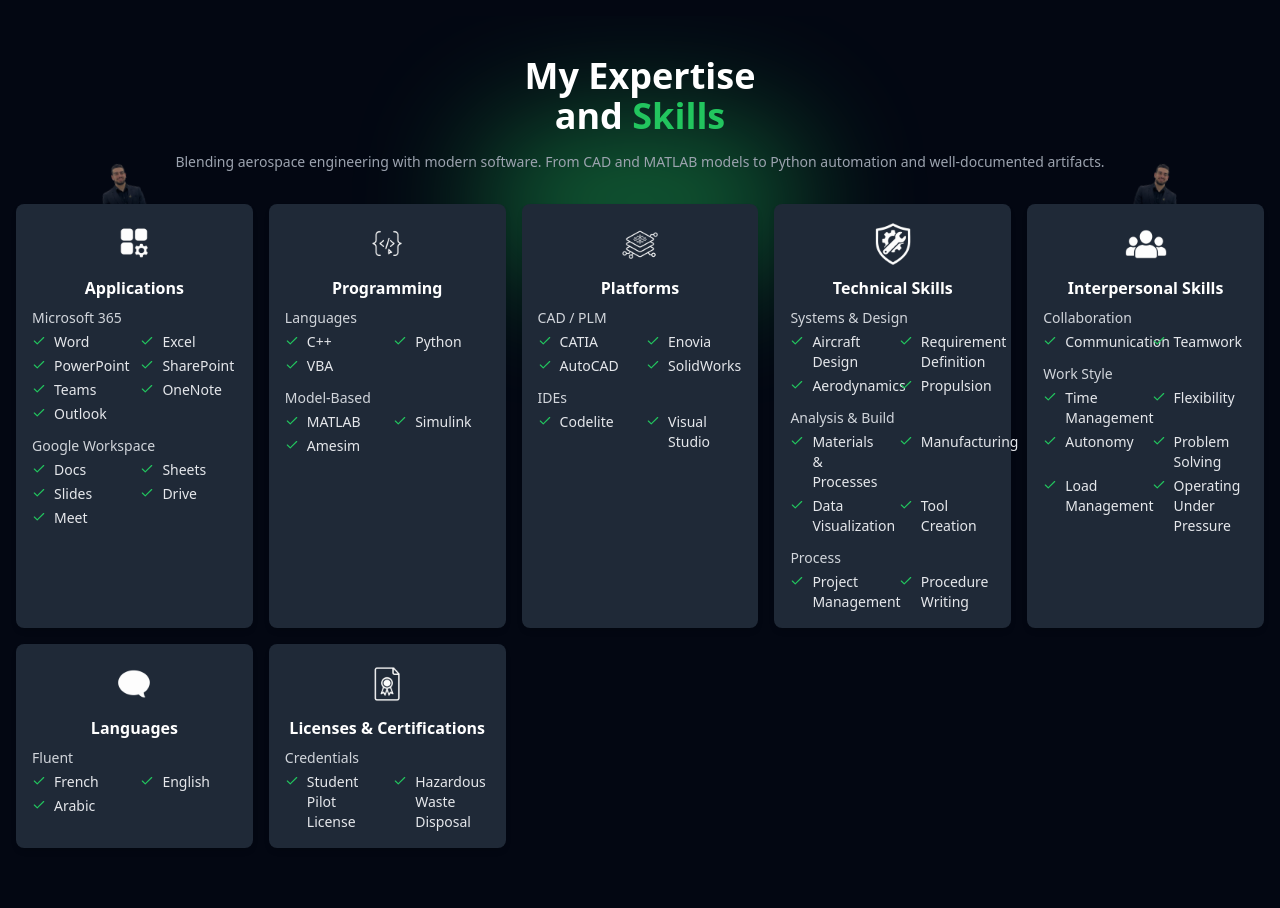
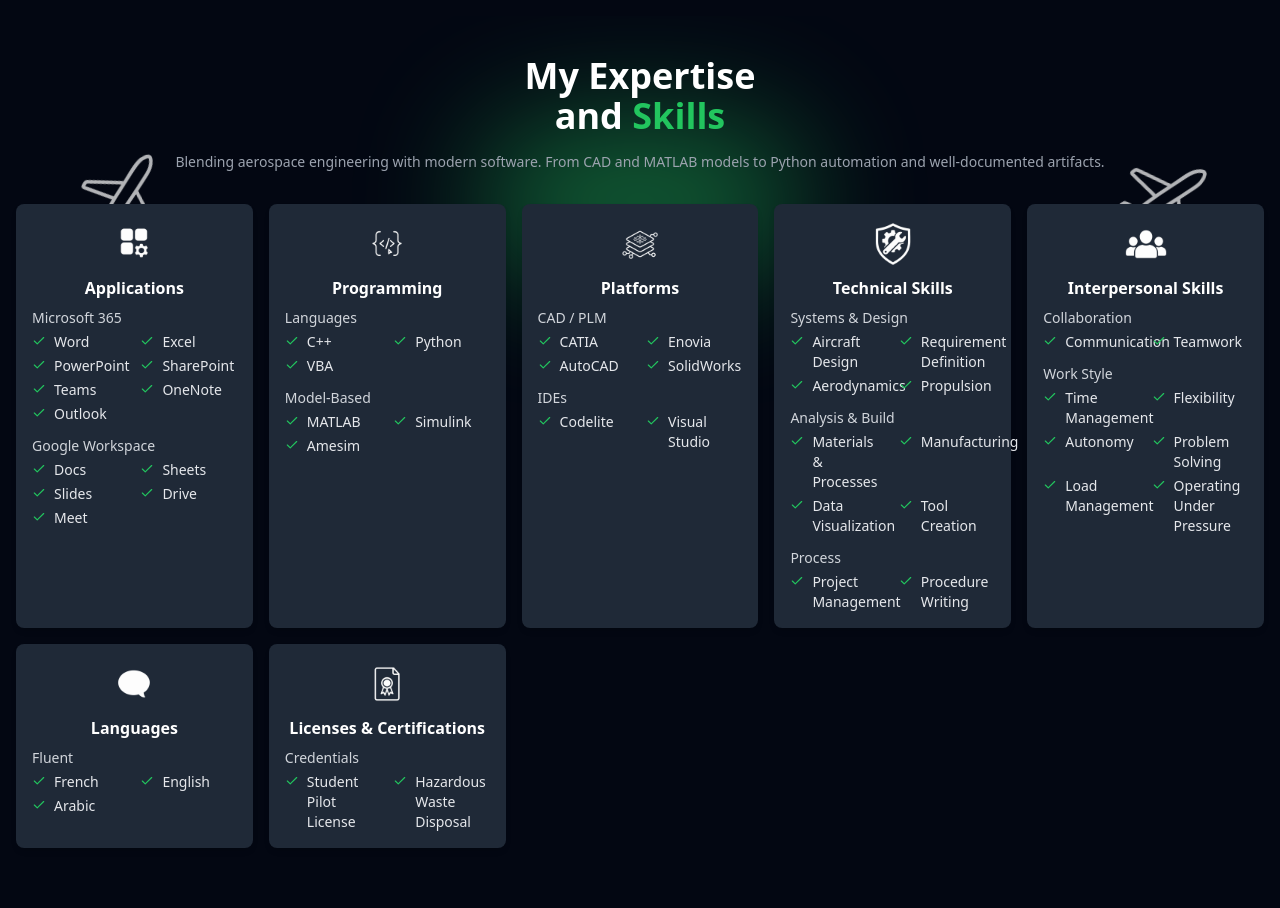
Before and after one commit to omarsinno14/Website, a React (Vite) app: page / in a window 1280 px wide. Shown: the part 1540-2448 px from the top of the page. Built offline with nearby package versions, Linux system fonts and the light colour scheme.

Commit message:
Update Skills.jsx

```diff
--- a/src/components/Skills.jsx
+++ b/src/components/Skills.jsx
@@ -4,7 +4,7 @@
 import icon_react from "/icon_react.png";
 import tailwindcss from "/tailwindcss.png";
 import laravel from "/laravel.png";
-import imghero from "/imghero.png";
+import img_about2 from "/img_about2.png";
 import interpersonal from "/interpersonal.png";
 import languages from "/languages.png";
 import cert from "/cert.png";
@@ -106,7 +106,7 @@
     >
       <div className="absolute z-0 w-64 h-32 sm:w-80 sm:h-36 bg-brand-secondary rounded-full blur-3xl opacity-50 top-10 sm:top-28 left-1/2 transform -translate-x-1/2" />
       <img
-        src={imghero}
+        src={img_about2}
         alt="Left picture"
         className="absolute z-10 left-2 top-2 sm:left-16 sm:top-32 transform -rotate-12 w-20 h-auto sm:w-28 opacity-70"
       />
@@ -134,7 +134,7 @@
       </div>
 
       <img
-        src={imghero}
+        src={img_about2}
         alt="Right picture"
         className="absolute z-10 right-2 top-2 sm:right-16 sm:top-32 transform rotate-12 w-20 h-auto sm:w-28 opacity-70"
       />
```
